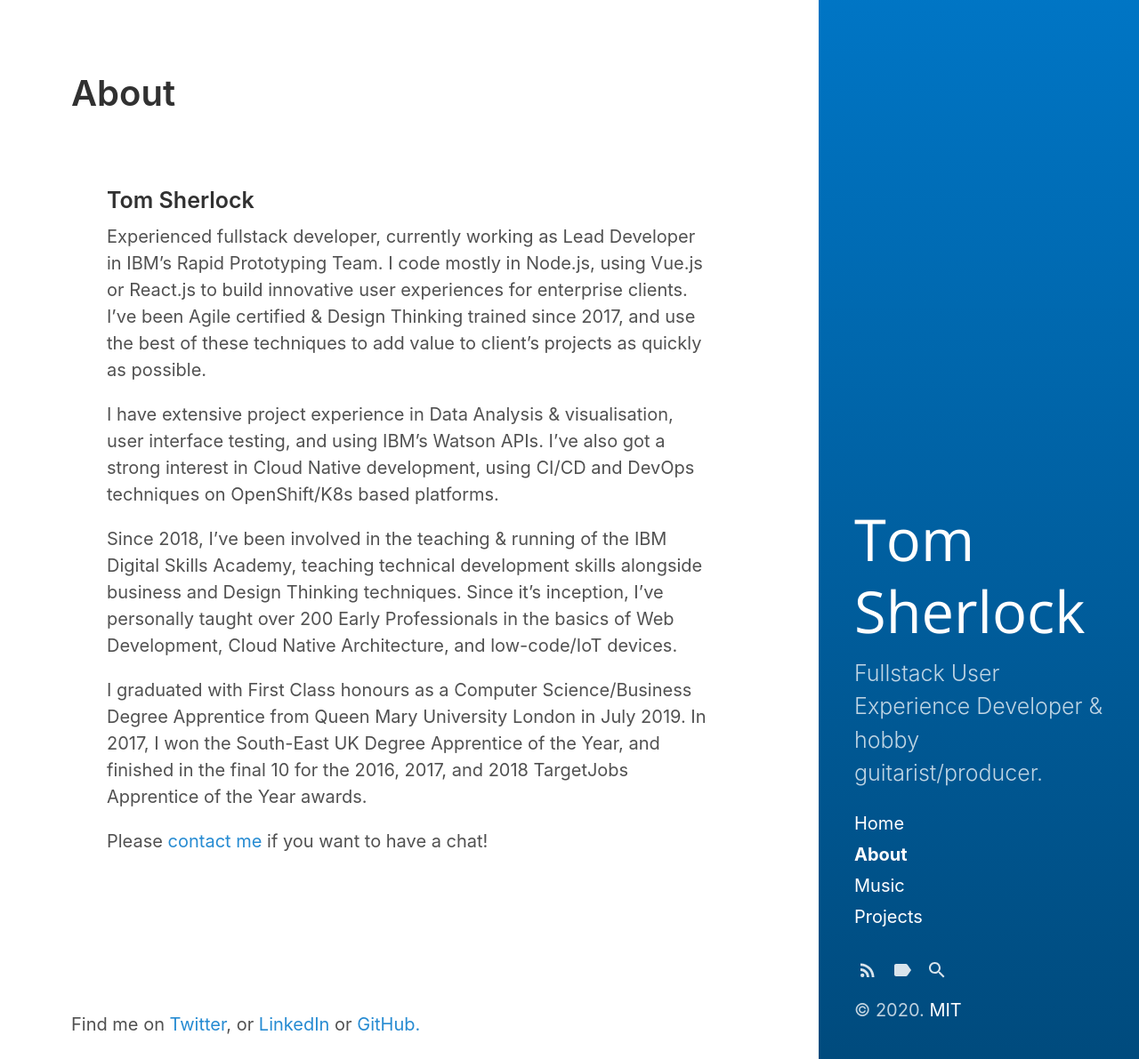
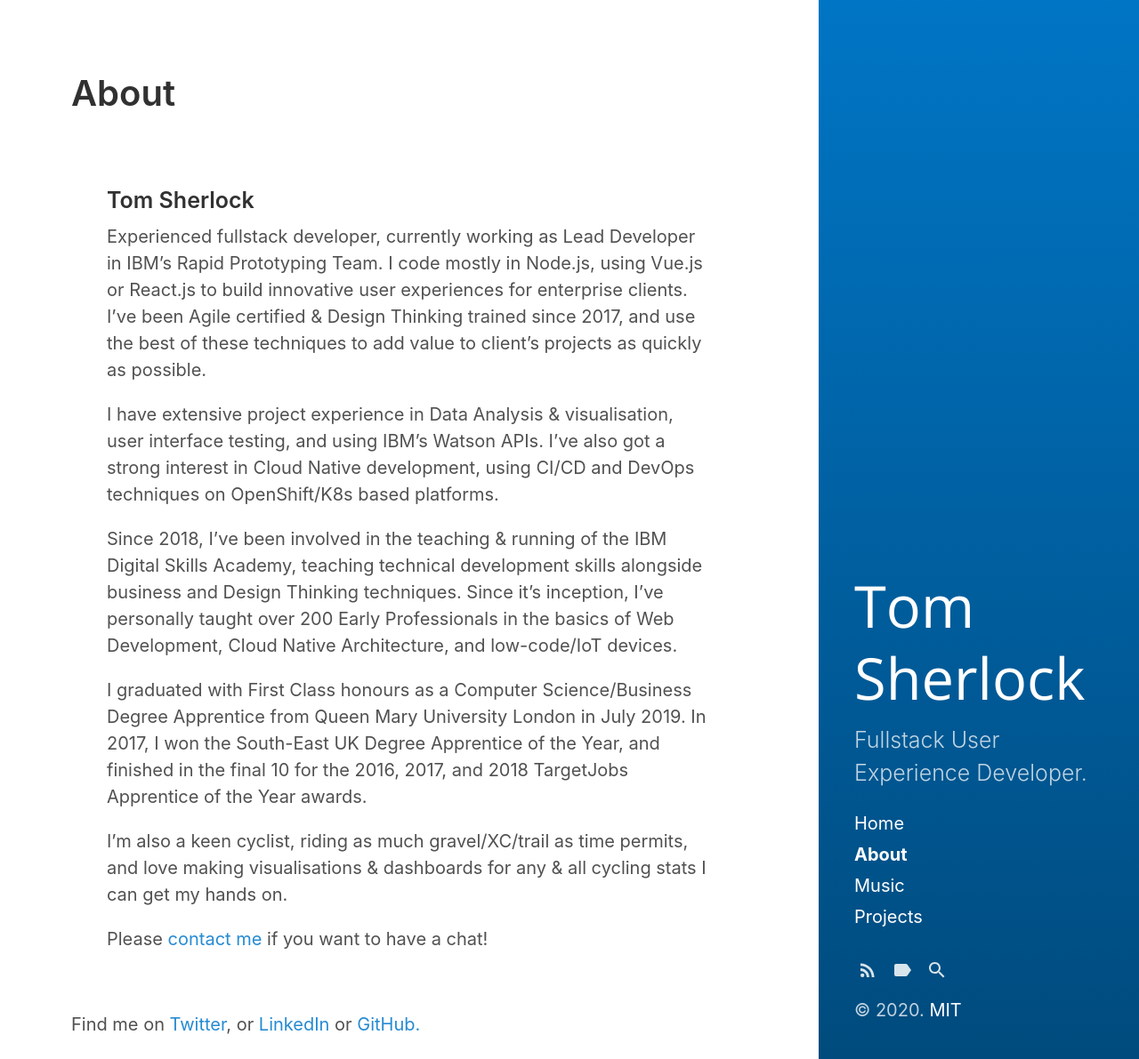
Before and after one commit to tomsherlocked/site, a Jekyll site: the page built from about.md, in a window 1280 px wide. Shown: the whole page at 89% size. Built offline with Jekyll 4.4.1, drawn with Linux system fonts in a browser that asks for light colours.

Commit message:
change some copy

```diff
--- a/_config.yml
+++ b/_config.yml
@@ -5,7 +5,7 @@ highlighter: rouge
 # Setup
 title: Tom Sherlock
 tagline: Fullstack User Experience Developer
-description: Fullstack User Experience Developer & hobby guitarist/producer.
+description: Fullstack User Experience Developer.
 url: https://tomsherlocked.github.io
 baseurl:
   #'/hydeout'
--- a/about.md
+++ b/about.md
@@ -14,4 +14,6 @@ Since 2018, I've been involved in the teaching & running of the IBM Digital Skil
 
 I graduated with First Class honours as a Computer Science/Business Degree Apprentice from Queen Mary University London in July 2019. In 2017, I won the South-East UK Degree Apprentice of the Year, and finished in the final 10 for the 2016, 2017, and 2018 TargetJobs Apprentice of the Year awards.
 
+I'm also a keen cyclist, riding as much gravel/XC/trail as time permits, and love making visualisations & dashboards for any & all cycling stats I can get my hands on.
+
 Please [contact me](MAILTO:tom.sherlock@ntlworld.com) if you want to have a chat!
```
